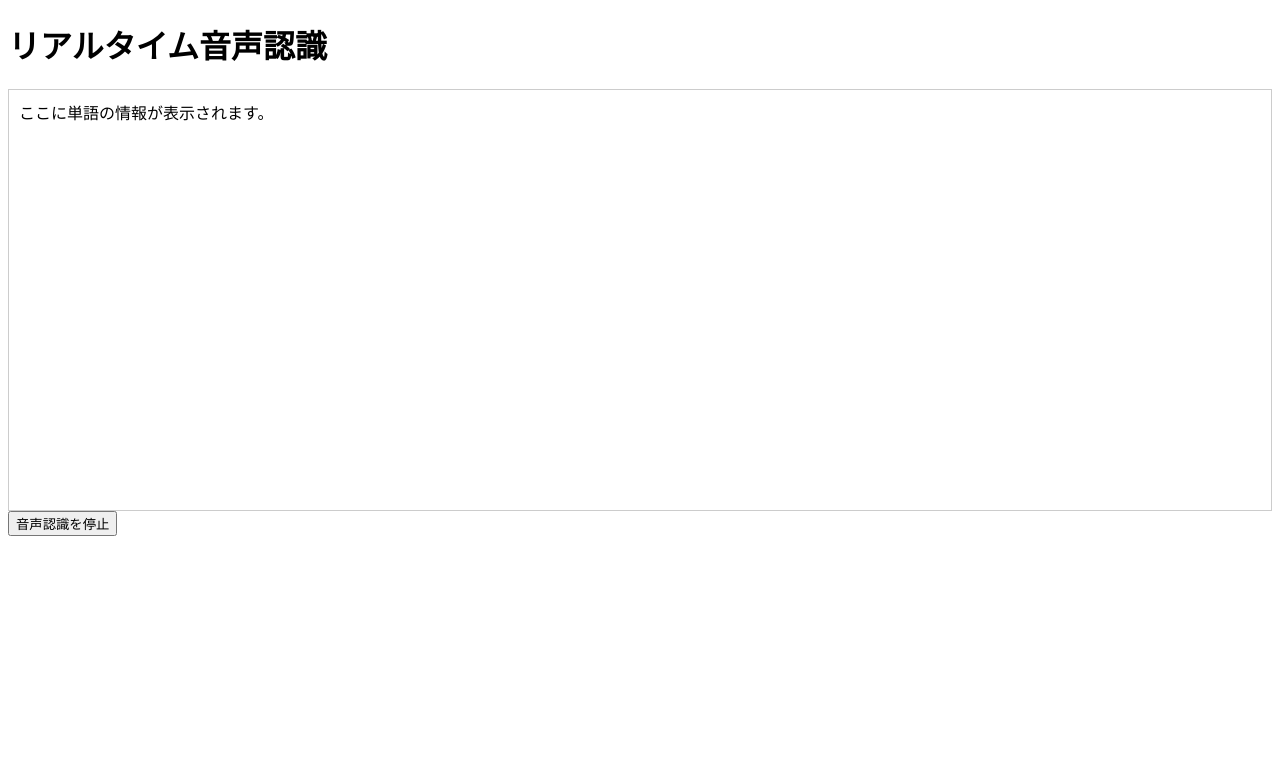
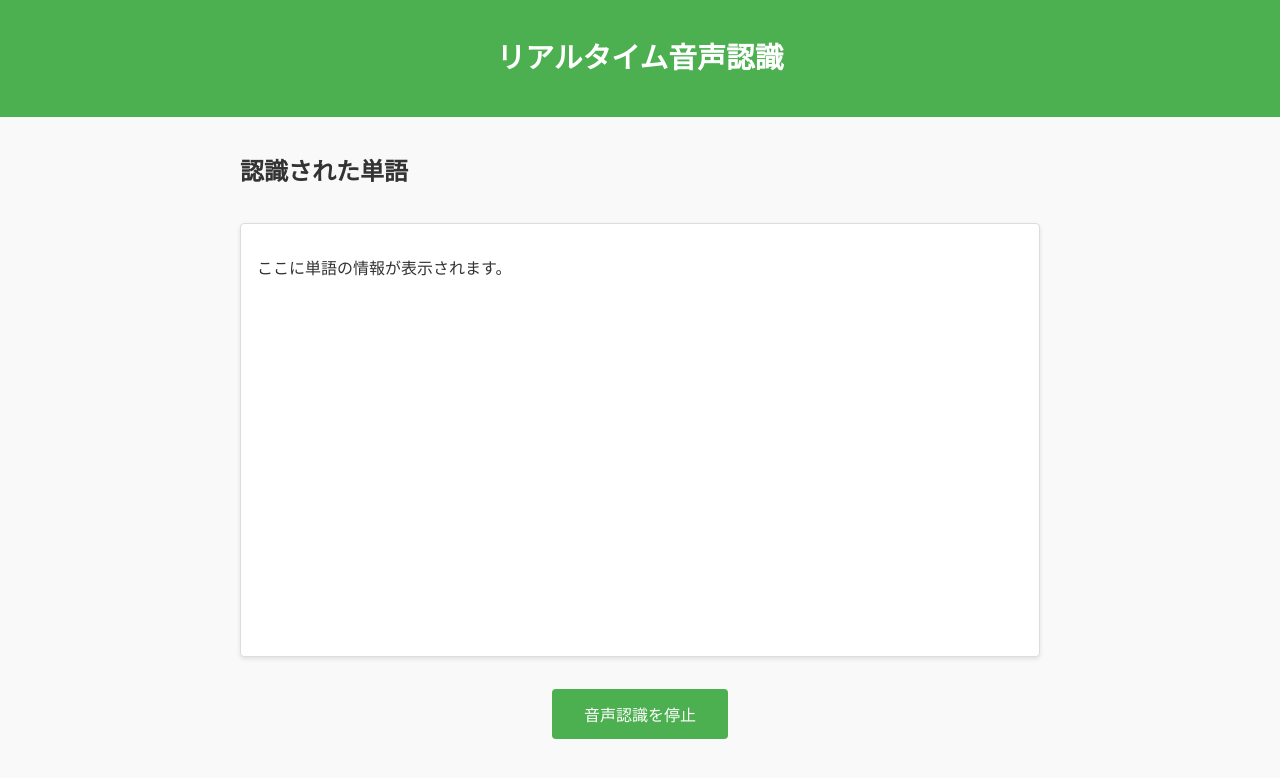
Before and after one commit to kd1321373/realtimedisplay, a Flask app: page / in a window 1280 px wide. Shown: the top 778 px of the page. Run offline with Flask 3, Linux system fonts and the light colour scheme; some libraries are stand-ins or nearby versions.

Commit message:
プロトタイプ1_6

```diff
--- a/templates/index.html
+++ b/templates/index.html
@@ -6,35 +6,98 @@
     <title>リアルタイム音声認識</title>
     <script src="https://cdn.socket.io/4.0.0/socket.io.min.js"></script>
     <style>
+        body {
+            font-family: Arial, sans-serif;
+            line-height: 1.6;
+            margin: 0;
+            padding: 0;
+            background-color: #f9f9f9;
+            color: #333;
+        }
+        header {
+            background-color: #4CAF50;
+            color: white;
+            padding: 1em 0;
+            text-align: center;
+        }
+        main {
+            padding: 1em;
+            max-width: 800px;
+            margin: 0 auto;
+        }
+        h1 {
+            text-align: center;
+            font-size: 1.8em;
+        }
+        ul {
+            list-style: none;
+            padding: 0;
+            margin: 1em 0;
+        }
+        ul li {
+            background: #fff;
+            margin: 0.5em 0;
+            padding: 0.5em 1em;
+            border: 1px solid #ddd;
+            border-radius: 4px;
+            cursor: pointer;
+            transition: background-color 0.3s;
+        }
+        ul li:hover {
+            background-color: #f1f1f1;
+        }
         #display-area {
-            margin-top: 20px;
-            padding: 10px;
-            border: 1px solid #ccc;
+            margin-top: 2em;
+            padding: 1em;
+            background: white;
+            border: 1px solid #ddd;
+            border-radius: 4px;
             height: 400px;
             overflow: auto;
+            box-shadow: 0 2px 4px rgba(0, 0, 0, 0.1);
         }
         iframe {
             width: 100%;
             height: 100%;
             border: none;
         }
+        button {
+            display: block;
+            margin: 2em auto 0;
+            padding: 0.8em 2em;
+            background-color: #4CAF50;
+            color: white;
+            border: none;
+            border-radius: 4px;
+            font-size: 1em;
+            cursor: pointer;
+            transition: background-color 0.3s;
+        }
+        button:hover {
+            background-color: #45a049;
+        }
     </style>
 </head>
 <body>
-    <h1>リアルタイム音声認識</h1>
-    <ul id="text-list"></ul>
-
-    <!-- 表示エリア -->
-    <div id="display-area">ここに単語の情報が表示されます。</div>
-
-    <!-- 停止ボタン -->
-    <button id="stop-button">音声認識を停止</button>
+    <header>
+        <h1>リアルタイム音声認識</h1>
+    </header>
+    <main>
+        <section>
+            <h2>認識された単語</h2>
+            <ul id="text-list"></ul>
+        </section>
+        <section id="display-area">
+            <p>ここに単語の情報が表示されます。</p>
+        </section>
+        <button id="stop-button">音声認識を停止</button>
+    </main>
 
     <script>
         const socket = io.connect('http://127.0.0.1:5000');
 
-        // WebSocket接続の成功時にコンソールにメッセージを表示
-        socket.on('connect', function() {
+        // WebSocket接続の成功時にメッセージを表示
+        socket.on('connect', function () {
             console.log('WebSocket 接続成功');
         });
 
@@ -42,13 +105,11 @@
         socket.on('new_text', function (words) {
             console.log('新しい単語:', words);  // デバッグ用
             const list = document.getElementById('text-list');
-            // 単語ごとにリスト項目を作成し追加
             words.forEach(word => {
                 const listItem = document.createElement('li');
+                listItem.textContent = word;
 
-                // 単語をクリックしたらWikipediaを表示
-                listItem.textContent = word;
-                listItem.style.cursor = "pointer";
+                // クリック時にWikipediaを表示
                 listItem.addEventListener('click', function () {
                     const displayArea = document.getElementById('display-area');
                     displayArea.innerHTML = `<iframe src="https://ja.wikipedia.org/wiki/${encodeURIComponent(word)}"></iframe>`;
@@ -58,7 +119,7 @@
             });
         });
 
-        // 停止ボタンがクリックされたとき
+        // 停止ボタンの動作
         document.getElementById('stop-button').addEventListener('click', function () {
             fetch('/stop', {
                 method: 'POST'
```
